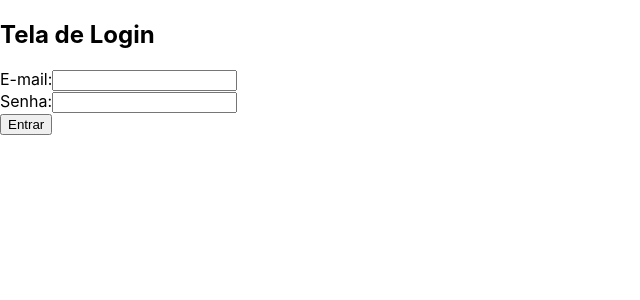
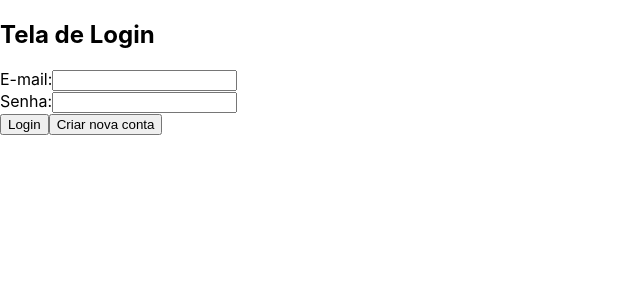
Before and after one commit to DuoRJDev/analise-supermercado, a React (Create React App) app in the folder frontend/: page / in a window 1280 px wide. Shown: the top 300 px of the page, without its empty margins (0-640 px from the left). Built offline with nearby package versions, Linux system fonts and the light colour scheme.

Commit message:
Refatoração

```diff
--- a/frontend/src/pages/Login.tsx
+++ b/frontend/src/pages/Login.tsx
@@ -1,4 +1,5 @@
 import React, { useState, type ChangeEvent, type FormEvent } from 'react';
+import { saveLocalStorage } from '../helpers/storage';
 import axios from 'axios';
 
 function Login() {
@@ -6,28 +7,23 @@ function Login() {
   const [password, setPassword] = useState('');
   const [emailError, setEmailError] = useState('');
   const [passwordError, setPasswordError] = useState('');
+  const URL_LOGIN = 'http://localhost:3001/login';
 
-  const handleEmailChange = (e: ChangeEvent<HTMLInputElement>): void => {
-    const newEmail = e.target.value;
-    setEmail(newEmail);
-    validateEmail(newEmail);
-  };
+  const validateEmail = (emailInput: string): void => {
+    const emailRegex = /^[^\s@]+@[^\s@]+\.[^\s@]+$/;
+    const isValidEmail = emailRegex.test(emailInput);
 
-  const handlePasswordChange = (e: ChangeEvent<HTMLInputElement>): void => {
-    const newPassword = e.target.value;
-    setPassword(newPassword);
-    validatePassword(newPassword);
-  };
-
-  const validateEmail = (newEmail: string): void => {
-    const emailRegex = /^[^\s@]+@[^\s@]+\.[^\s@]+$/;
-    const isValidEmail = emailRegex.test(newEmail);
-
-    if (!isValidEmail && newEmail.length > 0) {
+    if (!isValidEmail && emailInput.length > 0) {
       setEmailError('E-mail inválido. Certifique-se de que contém "@" e ".com".');
     } else {
       setEmailError('');
     }
+  };
+
+  const handleEmailChange = (e: ChangeEvent<HTMLInputElement>): void => {
+    const emailInput = e.target.value;
+    setEmail(emailInput);
+    validateEmail(emailInput);
   };
 
   const validatePassword = (newPassword: string): void => {
@@ -41,33 +37,37 @@ function Login() {
     }
   };
 
+  const handlePasswordChange = (e: ChangeEvent<HTMLInputElement>): void => {
+    const newPassword = e.target.value;
+    setPassword(newPassword);
+    validatePassword(newPassword);
+  };
+
   const handleSubmit = async (e: FormEvent<HTMLFormElement>): void => {
     e.preventDefault();
-    if (!emailError && !passwordError) {
     try {
-        const response = await axios.post('url-de-login', {
+      const response = await axios.post(URL_LOGIN, {
         email,
         password
       });
+      // Validação de token da resposta necessária e adição do mesmo no header para manter login
 
-        if (response.data.success) {
-          alert('Login bem-sucedido!');
-        } else {
-          alert('Login falhou. Verifique suas credenciais.');
-        }
+      // if (response.data.success) {
+      //   alert('Login bem-sucedido!');
+      // } else {
+      //   alert('Login falhou. Verifique suas credenciais.');
+      // }
     } catch (error) {
       console.error('Erro ao fazer login:', error);
       alert('Ocorreu um erro ao fazer login. Tente novamente mais tarde.');
     }
-
-      localStorage.setItem('user', JSON.stringify({ email }));
-    }
+    saveLocalStorage('user', email);
+    // localStorage.setItem('user', JSON.stringify({ email }));
   };
 
   return (
     <div>
       <h2>Tela de Login</h2>
-      <form onSubmit={handleSubmit}>
       <label htmlFor="email">E-mail:</label>
       <input
         type="email"
@@ -92,10 +92,18 @@ function Login() {
       />
       <br />
       {passwordError && <p style={{ color: 'red' }}>{passwordError}</p>}
-        <button type="submit" data-testid="login-submit-btn" disabled={!!emailError || !!passwordError}>
-          Entrar
+      <button
+        onClick={handleSubmit}
+        data-testid="login-submit-btn"
+        disabled={!!emailError || !!passwordError}
+      >
+        Login
       </button>
-      </form>
+      <button
+        data-testid="login-submit-btn"
+      >
+        Criar nova conta
+      </button>
     </div>
   );
 }
```
Lines whose indentation alone changed are shown as unchanged.
